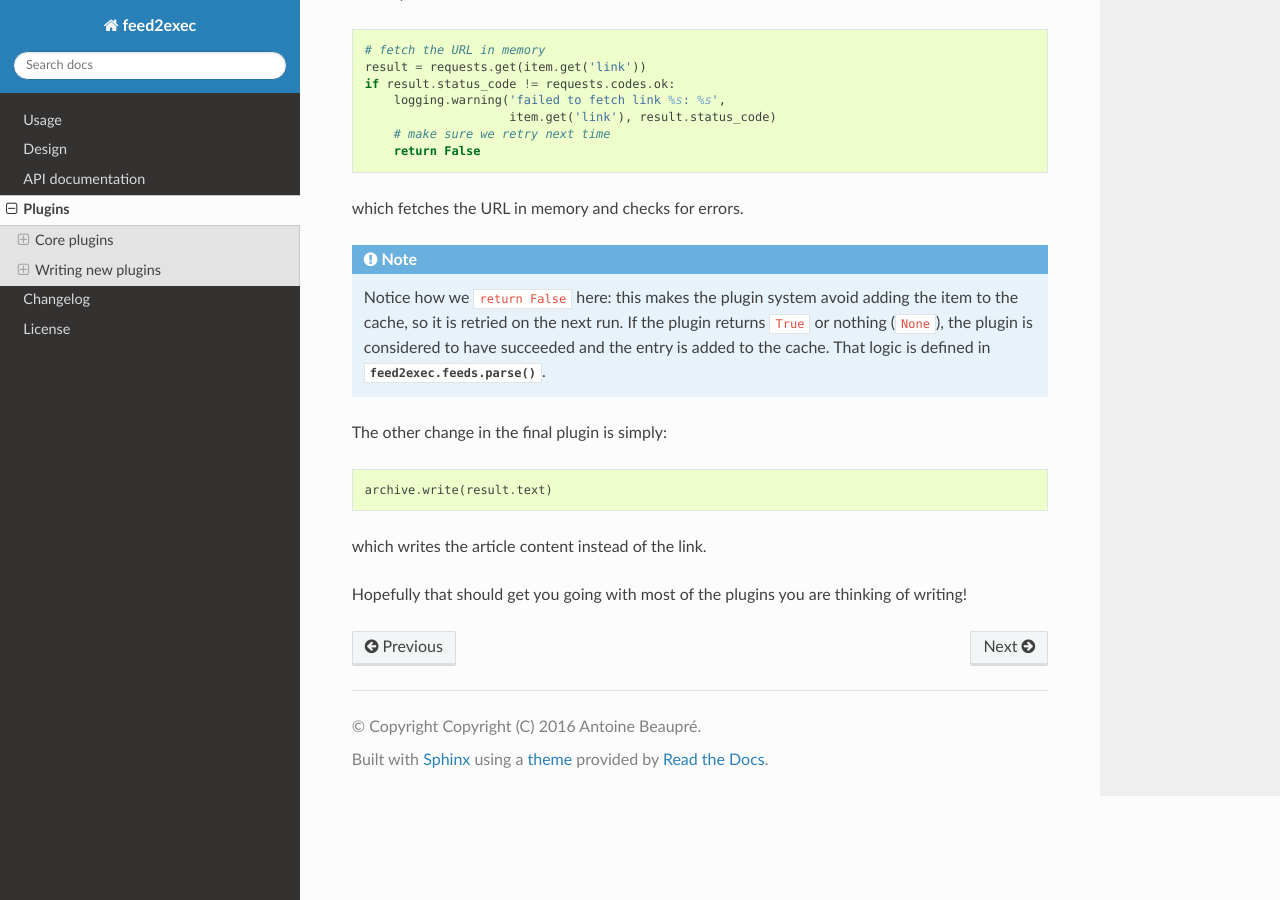
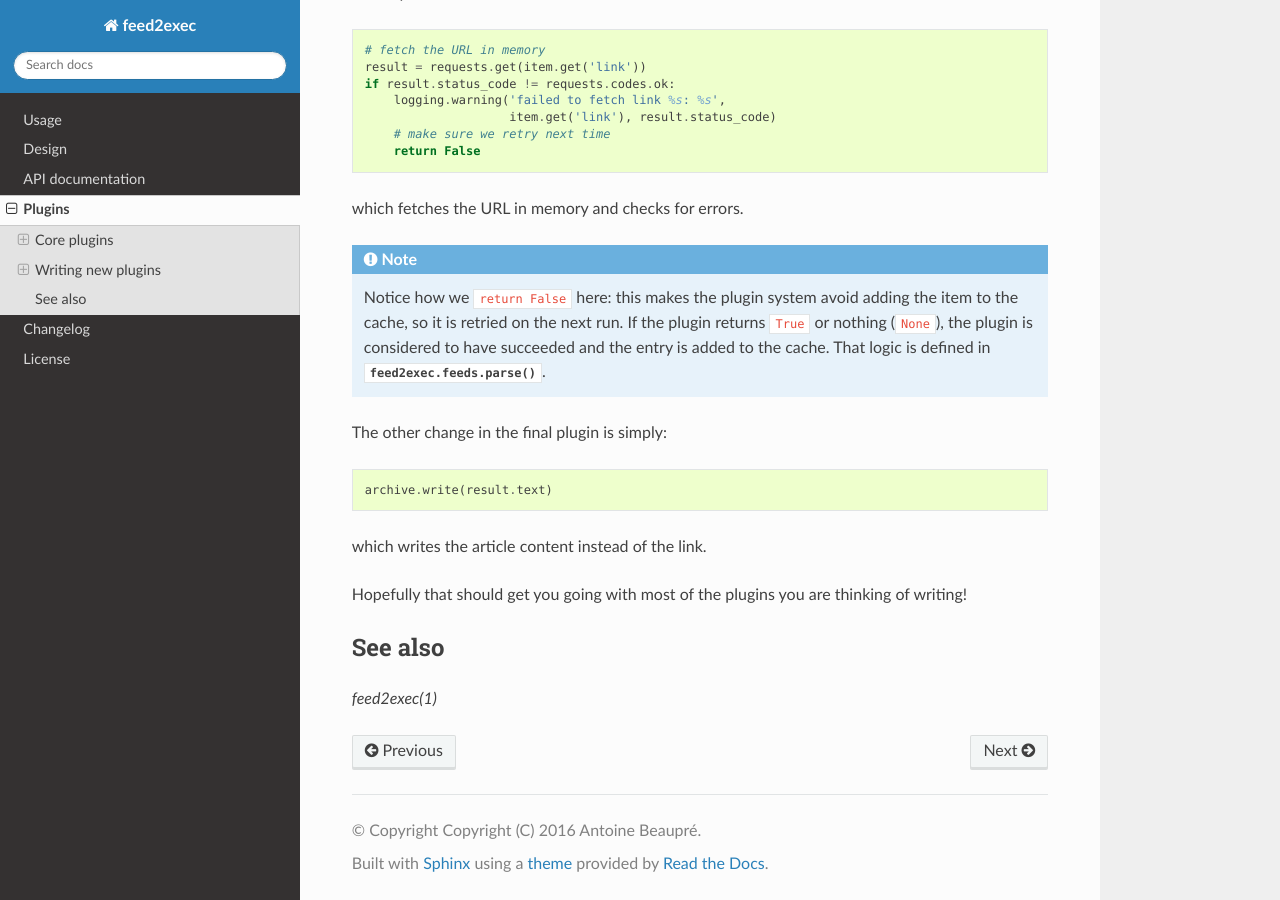
Before and after one commit to timb-machine-mirrors/anarcat-feed2exec, a Sphinx documentation site: the page built from doc/plugins.rst, in a window 1280 px wide and 900 px high, scrolled down 8445 px. Built offline with Sphinx 7.4.7 and the Read the Docs theme 2.0.0, drawn with Linux system fonts in a browser that asks for light colours; the version number could not be read and is left out.

Commit message:
cross-reference the two manpages

```diff
--- a/doc/plugins.rst
+++ b/doc/plugins.rst
@@ -425,3 +425,8 @@ which writes the article content instead of the link.
 
 Hopefully that should get you going with most of the plugins you are
 thinking of writing!
+
+See also
+--------
+
+:manpage:`feed2exec(1)`
--- a/doc/usage.rst
+++ b/doc/usage.rst
@@ -227,4 +227,4 @@ feed, which may lead to database bloat in the long term.
 See also
 --------
 
-:manpage:`feed2imap(1)`, :manpage:`rss2email(1)`
+:manpage:`feed2exec-plugins(1)`, :manpage:`feed2imap(1)`, :manpage:`rss2email(1)`
```
